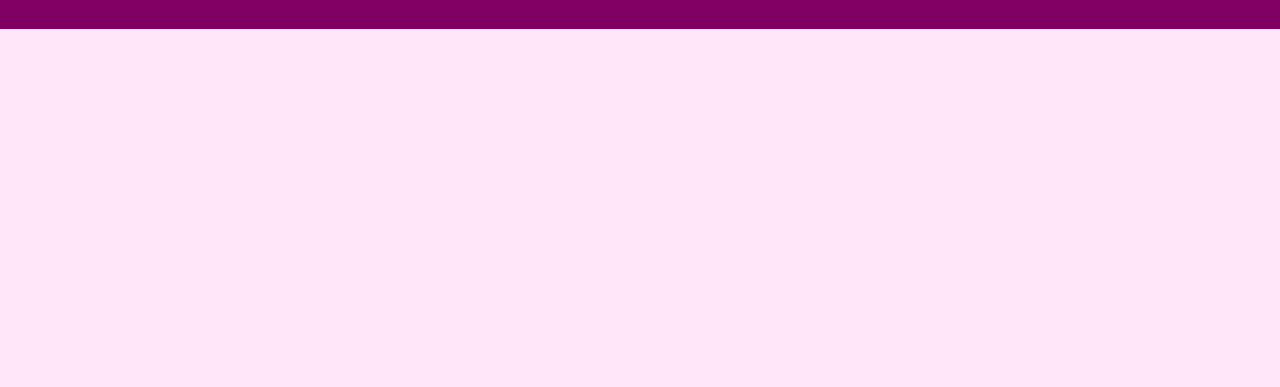
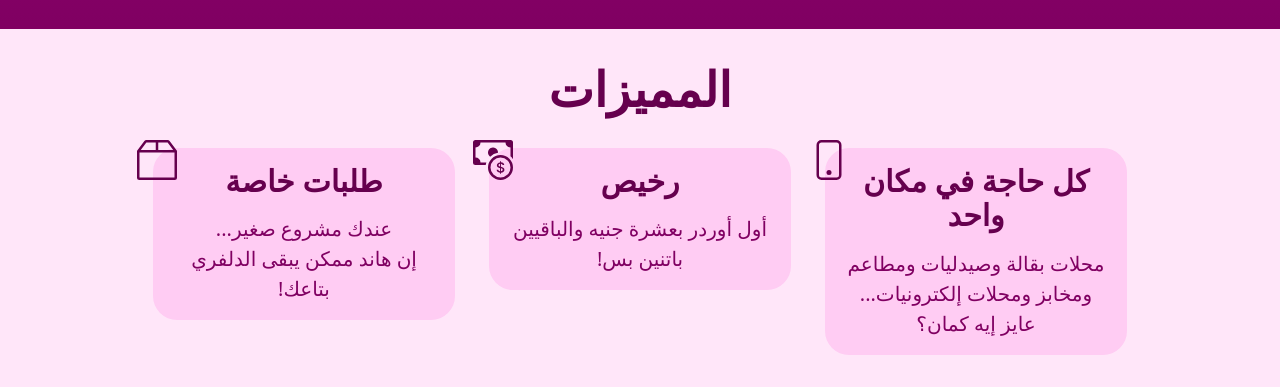
Before and after one commit to yosefbeder/inhandstore, a website built with Vite: page index.html in a window 1280 px wide. Shown: the part 559-946 px from the top of the page. Before the commit the page ends 800 px from the top, so only its background shows below. Built offline with nearby package versions, Linux system fonts and the light colour scheme.

Commit message:
Add features

```diff
--- a/index.html
+++ b/index.html
@@ -47,5 +47,40 @@
         />
       </div>
     </header>
+    <section class="features">
+      <h2 id="features" class="features__title">المميزات</h2>
+      <div class="features__container">
+        <div class="features__card">
+          <img class="features__icon" src="/icons/phone.svg" alt="" srcset="" />
+          <h3 class="features__card-title">كل حاجة في مكان واحد</h3>
+          <p class="features__description">
+            محلات بقالة وصيدليات ومطاعم ومخابز ومحلات إلكترونيات...
+            <br />
+            عايز إيه كمان؟
+          </p>
+        </div>
+        <div class="features__card">
+          <img
+            class="features__icon"
+            src="/icons/cash-coin.svg"
+            alt=""
+            srcset=""
+          />
+          <h3 class="features__card-title">رخيص</h3>
+          <p class="features__description">
+            أول أوردر بعشرة جنيه والباقيين باتنين بس!
+          </p>
+        </div>
+        <div class="features__card">
+          <img class="features__icon" src="/icons/box2.svg" alt="" srcset="" />
+          <h3 class="features__card-title">طلبات خاصة</h3>
+          <p class="features__description">
+            عندك مشروع صغير...
+            <br />
+            إن هاند ممكن يبقى الدلفري بتاعك!
+          </p>
+        </div>
+      </div>
+    </section>
   </body>
 </html>
--- /dev/null
+++ b/styles/_features.scss
@@ -0,0 +1,51 @@
+.features {
+  width: $screen-lg;
+  margin: 0 auto;
+  padding: $space-8 $space-2;
+  text-align: center;
+
+  @media (max-width: $screen-lg) {
+    width: 100vw;
+  }
+
+  &__title {
+    margin-bottom: $space-8;
+  }
+
+  &__container {
+    display: flex;
+    justify-content: space-around;
+
+    @media (max-width: $screen-sm) {
+      flex-direction: column;
+      justify-content: start;
+      align-items: center;
+      gap: $space-4;
+    }
+  }
+
+  &__card {
+    position: relative;
+    width: 30%;
+    background-color: $color-purple-very-light;
+    padding: $space-4;
+    border-radius: 1.5rem;
+    height: fit-content;
+
+    @media (max-width: $screen-sm) {
+      width: max(50%, 20rem);
+    }
+  }
+
+  &__icon {
+    position: absolute;
+    left: -$space-4;
+    top: -$space-2;
+    width: 2.5rem;
+    height: 2.5rem;
+  }
+
+  &__card-title {
+    margin-bottom: $space-4;
+  }
+}
--- a/styles/main.scss
+++ b/styles/main.scss
@@ -4,3 +4,4 @@
 @import "typography";
 @import "components";
 @import "header";
+@import "features";
```
Also changed, not shown: public/icons/box2.svg (added), public/icons/cash-coin.svg (added), public/icons/phone.svg (added).
